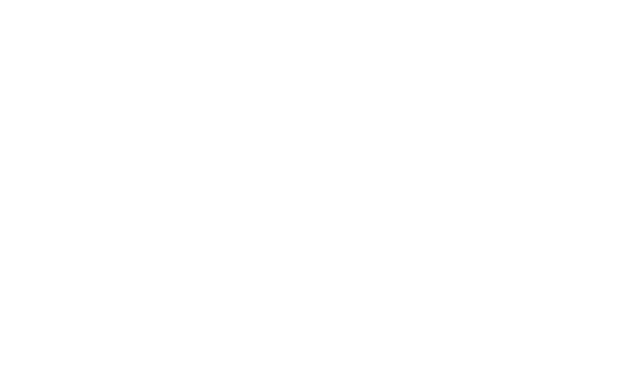
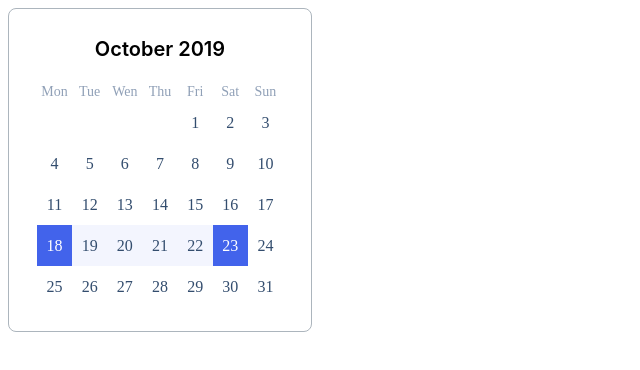
Before and after one commit to js-tasks-ru/htmlcss-20210513_kabracupa31, a website: page 05-lection3/03-calendar/index.html in a window 1280 px wide. Shown: the whole page, without its empty margins (0-640 px from the left). Drawn offline with Linux system fonts and the light colour scheme.

Commit message:
add 03-lection3-o3-calendar

```diff
--- a/05-lection3/03-calendar/calendar.css
+++ b/05-lection3/03-calendar/calendar.css
@@ -0,0 +1,65 @@
+:root{
+    --grey-5: #90A0B7;
+    --grey-6: #334D6E;
+    --blue-8: #4263EB;
+    --blue-9: #A0B1F5;
+    --blue-9-alfa20: #A0B1F520;
+}
+.calendar{
+    height: 324px;
+    max-width: 304px;
+    border: 1px solid var(--grey-3);
+    box-sizing: border-box;
+    border-radius: 8px;
+    background: var(--white);
+
+    padding: 28px;
+}
+.calendar__caption{
+    text-align: center;
+    font-family: Inter;
+    font-style: normal;
+    font-weight: 600;
+    font-size: 20px;
+    line-height: 24px;
+}
+.calendar__wrapper{
+    position: relative;
+    padding-bottom: 100%;
+}
+.calendar__inner{
+    position:absolute;
+    top: 0;
+    left:0;
+    right:0;
+    bottom: 0;
+    display: grid;
+    grid-template-columns: repeat(7, 1fr);
+    grid-template-rows: repeat(6, 1fr);
+}
+
+.calendar__day{
+    font-family: Source Sans Pro;
+    font-style: normal;
+    font-weight: normal;
+    font-size: 16px;
+    line-height: 20px;
+    color: var(--grey-6);
+
+    display: flex;
+    align-items: center;
+    justify-content: center;
+}
+.calendar__dayCaption{
+    font-size: 14px;
+    color: var(--grey-5);
+    align-items: flex-end;
+}
+.calendar__day-selectedEnds{
+    color: var(--white);
+    background: var(--blue-8);
+}
+.calendar__day-selected{
+    background: var(--blue-9-alfa20);
+    color: var(--grey-6);
+}
--- a/05-lection3/03-calendar/index.html
+++ b/05-lection3/03-calendar/index.html
@@ -7,6 +7,54 @@
         <title>Calendar</title>
     </head>
     <body>
-
+        <div class="calendar">
+            <div class="calendar__caption">October 2019</div>
+            <div class="calendar__wrapper">
+                <div class="calendar__inner">
+                    <span class="calendar__day calendar__dayCaption">Mon</span>
+                    <span class="calendar__day calendar__dayCaption">Tue</span>
+                    <span class="calendar__day calendar__dayCaption">Wen</span>
+                    <span class="calendar__day calendar__dayCaption">Thu</span>
+                    <span class="calendar__day calendar__dayCaption">Fri</span>
+                    <span class="calendar__day calendar__dayCaption">Sat</span>
+                    <span class="calendar__day calendar__dayCaption">Sun</span>
+                    <span class="calendar__day"></span>
+                    <span class="calendar__day"></span>
+                    <span class="calendar__day"></span>
+                    <span class="calendar__day"></span>
+                    <span class="calendar__day">1</span>
+                    <span class="calendar__day">2</span>
+                    <span class="calendar__day">3</span>
+                    <span class="calendar__day">4</span>
+                    <span class="calendar__day">5</span>
+                    <span class="calendar__day">6</span>
+                    <span class="calendar__day">7</span>
+                    <span class="calendar__day">8</span>
+                    <span class="calendar__day">9</span>
+                    <span class="calendar__day">10</span>
+                    <span class="calendar__day">11</span>
+                    <span class="calendar__day">12</span>
+                    <span class="calendar__day">13</span>
+                    <span class="calendar__day">14</span>
+                    <span class="calendar__day">15</span>
+                    <span class="calendar__day">16</span>
+                    <span class="calendar__day">17</span>
+                    <span class="calendar__day calendar__day-selectedEnds">18</span>
+                    <span class="calendar__day calendar__day-selected">19</span>
+                    <span class="calendar__day calendar__day-selected">20</span>
+                    <span class="calendar__day calendar__day-selected">21</span>
+                    <span class="calendar__day calendar__day-selected">22</span>
+                    <span class="calendar__day calendar__day-selectedEnds">23</span>
+                    <span class="calendar__day">24</span>
+                    <span class="calendar__day">25</span>
+                    <span class="calendar__day">26</span>
+                    <span class="calendar__day">27</span>
+                    <span class="calendar__day">28</span>
+                    <span class="calendar__day">29</span>
+                    <span class="calendar__day">30</span>
+                    <span class="calendar__day">31</span>
+                </div>
+            </div>
+        </div>
     </body>
 </html>
```
